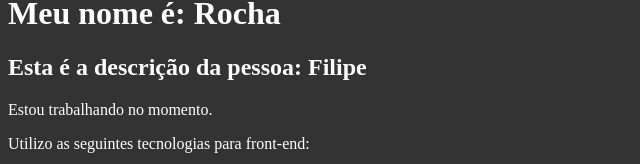
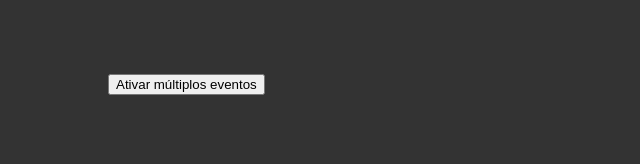
Before and after one commit to FilipeGabrielRocha/hora-de-cordar-pedidos-de-hamburguer, a Vue app in the folder 2_projeto_vue/: page / in a window 1280 px wide. Shown: the part 158-322 px from the top of the page, without its empty margins (0-640 px from the left). Built offline with nearby package versions, Linux system fonts and the light colour scheme.

Commit message:
Aula 15 - curso de vue
Múltiplos Eventos

```diff
--- /dev/null
+++ b/2_projeto_vue/src/components/MultiplosEventos.vue
@@ -0,0 +1,31 @@
+<template>
+    <div>
+        <button @click="primeiro($event), segundo($event)">Ativar múltiplos eventos</button>
+        <p>{{ multiplos_eventos }}</p>
+    </div>
+</template>
+
+<script>
+    export default {
+        name: 'MultiplosEventos',
+        data() {
+            return {
+                multiplos_eventos: ''
+            }
+        },
+        methods: {
+            primeiro(e) {
+                this.multiplos_eventos = "Primeiro evento ativado!"
+            },
+            segundo(e) {
+                setTimeout(() => this.multiplos_eventos = "Segundo evento!", 500)
+            }
+        }
+    }
+</script>
+
+<style scoped>
+    div {
+        margin: 100px;
+    }
+</style>
--- a/2_projeto_vue/src/components/PrimeiroComponente.vue
+++ b/2_projeto_vue/src/components/PrimeiroComponente.vue
@@ -2,17 +2,25 @@
     <div>
         <h1>Olá Vue!</h1>
         <p>Meu nome é {{ nome }} e trabalho com {{profissao}}</p>
+        <MultiplosEventos />
     </div>
 </template>
 
 <script>
+    import MultiplosEventos from './MultiplosEventos.vue';
     export default {
         name: 'PrimeiroComponente',
+        components: {
+            MultiplosEventos
+        },
         data() {
             return {
                 nome: "Filipe",
                 profissao: "Programador"
             }
+        },
+        methods: {
+
         }
     }
 </script>
```
